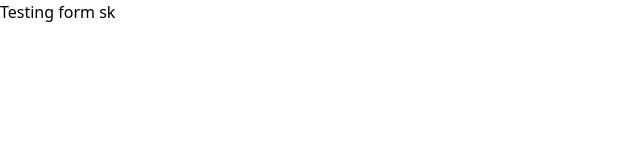
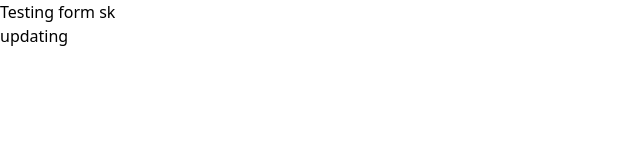
Before and after one commit to dragon-devs/colab-website, a Nuxt app: page /skdrh in a window 1280 px wide. Shown: the top 160 px of the page, without its empty margins (0-640 px from the left). Built offline with nearby package versions, Linux system fonts and the light colour scheme.

Commit message:
something goes here

```diff
--- a/pages/skdrh/index.vue
+++ b/pages/skdrh/index.vue
@@ -1,5 +1,6 @@
 <template>
   <div>Testing form sk</div>
+  <div>updating</div>
 </template>
 
 <script setup></script>
```
